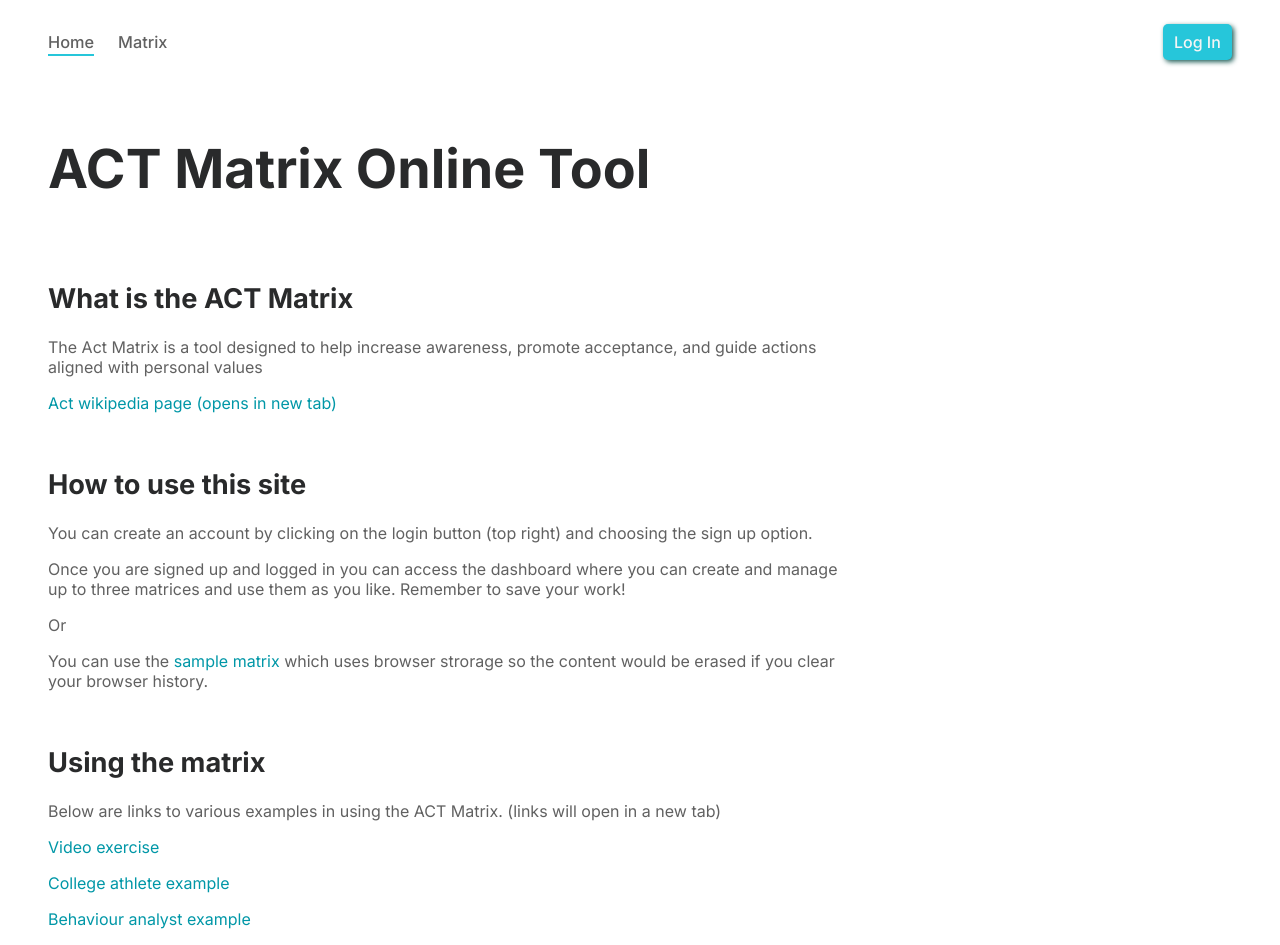
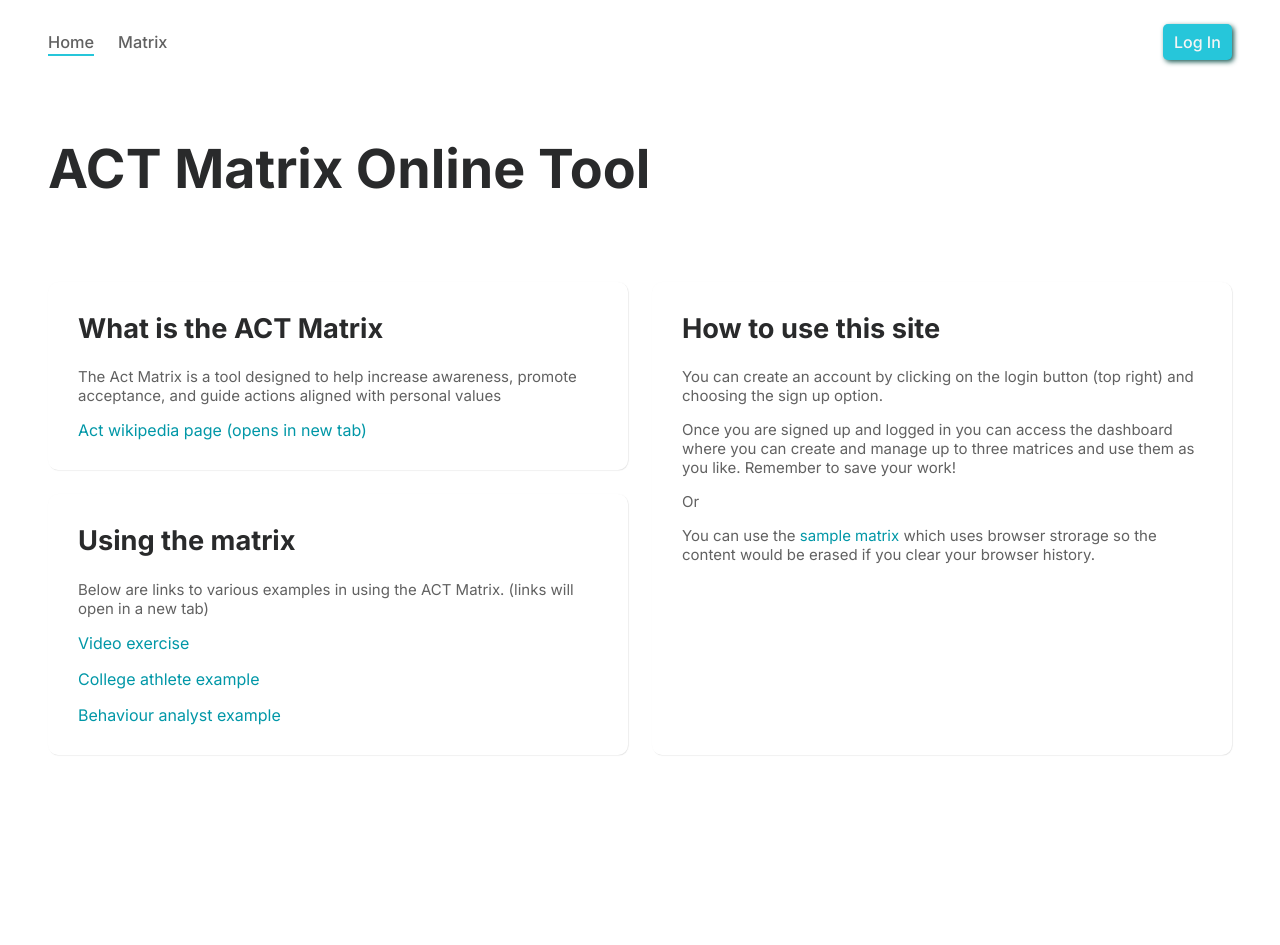
Before and after one commit to MauritzLM/act-matrix, a React (Vite) app: page / in a window 1280 px wide. After the commit the page ends 800 px from the top, so only its background shows below. Built offline with nearby package versions, Linux system fonts and the light colour scheme; no server answers; what @tiptap/extension-color would draw is missing.

Commit message:
updated homepage layout

```diff
--- a/src/App.scss
+++ b/src/App.scss
@@ -4,14 +4,34 @@
         padding: 1em;
         margin: auto;
 
+        .section-wrapper {
+            display: grid;
+            grid-template-columns: 1fr;
+            gap: 24px;
+
+            section {
+                padding: 20px;
+                background-color: var(--surfaceColor-1);
+                border-radius: 10px;
+                box-shadow: .6px .6px .8px var(--boxShadowColor);
+
+                h2 {
+                    font-size: 1.7rem;
+                    margin-top: 0;
+                }
+
+                p {
+                    font-size: 15px;
+                }
+
+            }
+        }
+
         h1 {
             margin-bottom: 1.5em;
         }
 
-        h2 {
-            margin-top: 2em;
-            font-size: 1.7rem;
-        }
+
 
         .links {
             display: flex;
@@ -19,10 +39,7 @@
             gap: 1em;
         }
 
-        p {
-            max-width: 800px;
 
-        }
     }
 }
 
@@ -33,3 +50,35 @@
         }
     }
 }
+
+@media screen and (min-width: 800px) {
+    #main {
+        .description-text {
+
+
+            .section-wrapper {
+                grid-template-areas: "section1 section2"
+                    "section3 section2";
+                grid-template-columns: 1fr 1fr;
+                gap: 24px;
+
+                section {
+                    padding: 30px;
+                    max-width: 700px;
+
+                    &:nth-of-type(1) {
+                        grid-area: section1;
+                    }
+
+                    &:nth-of-type(2) {
+                        grid-area: section2;
+                    }
+
+                    &:nth-of-type(3) {
+                        grid-area: section3;
+                    }
+                }
+            }
+        }
+    }
+}
```
